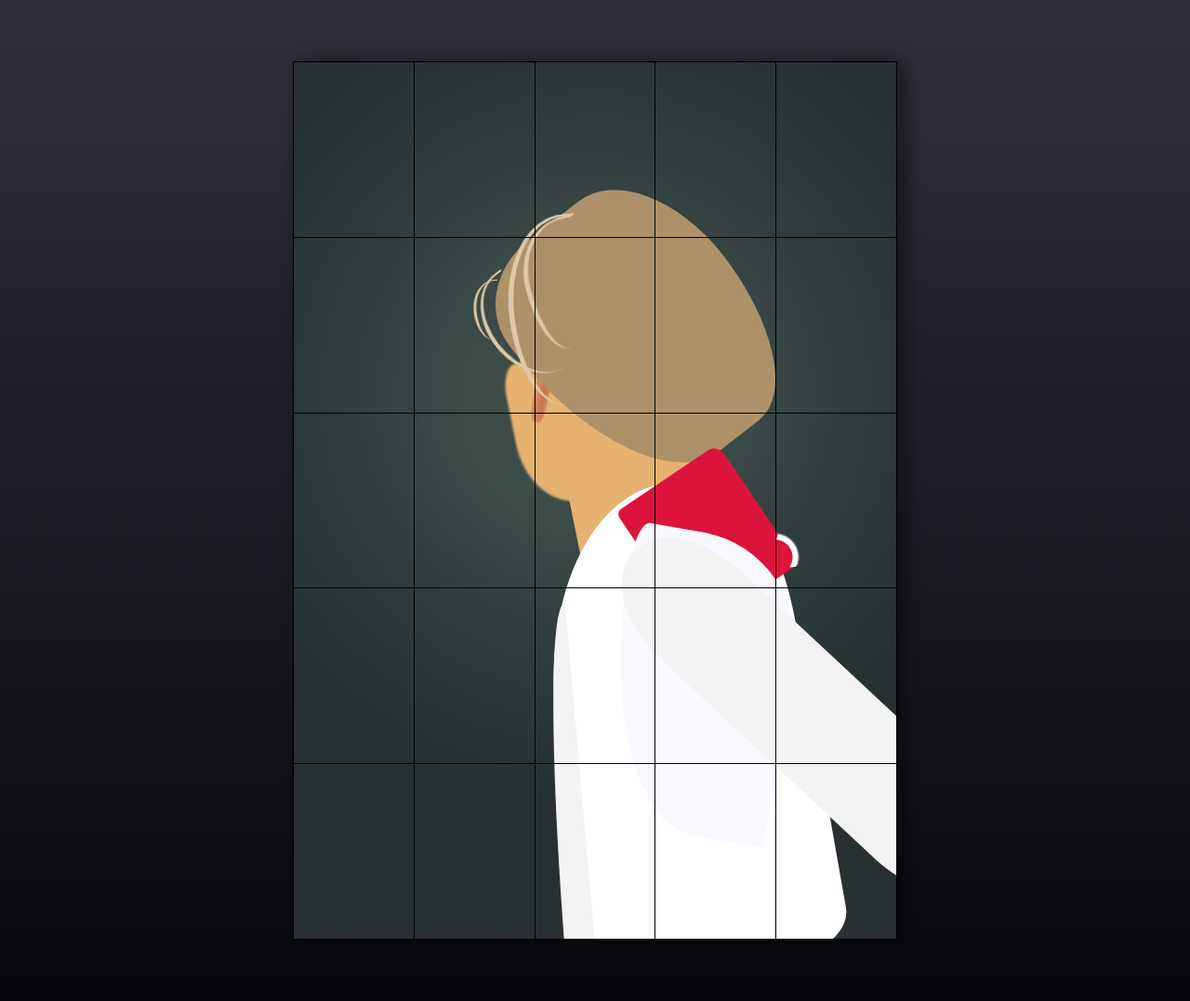
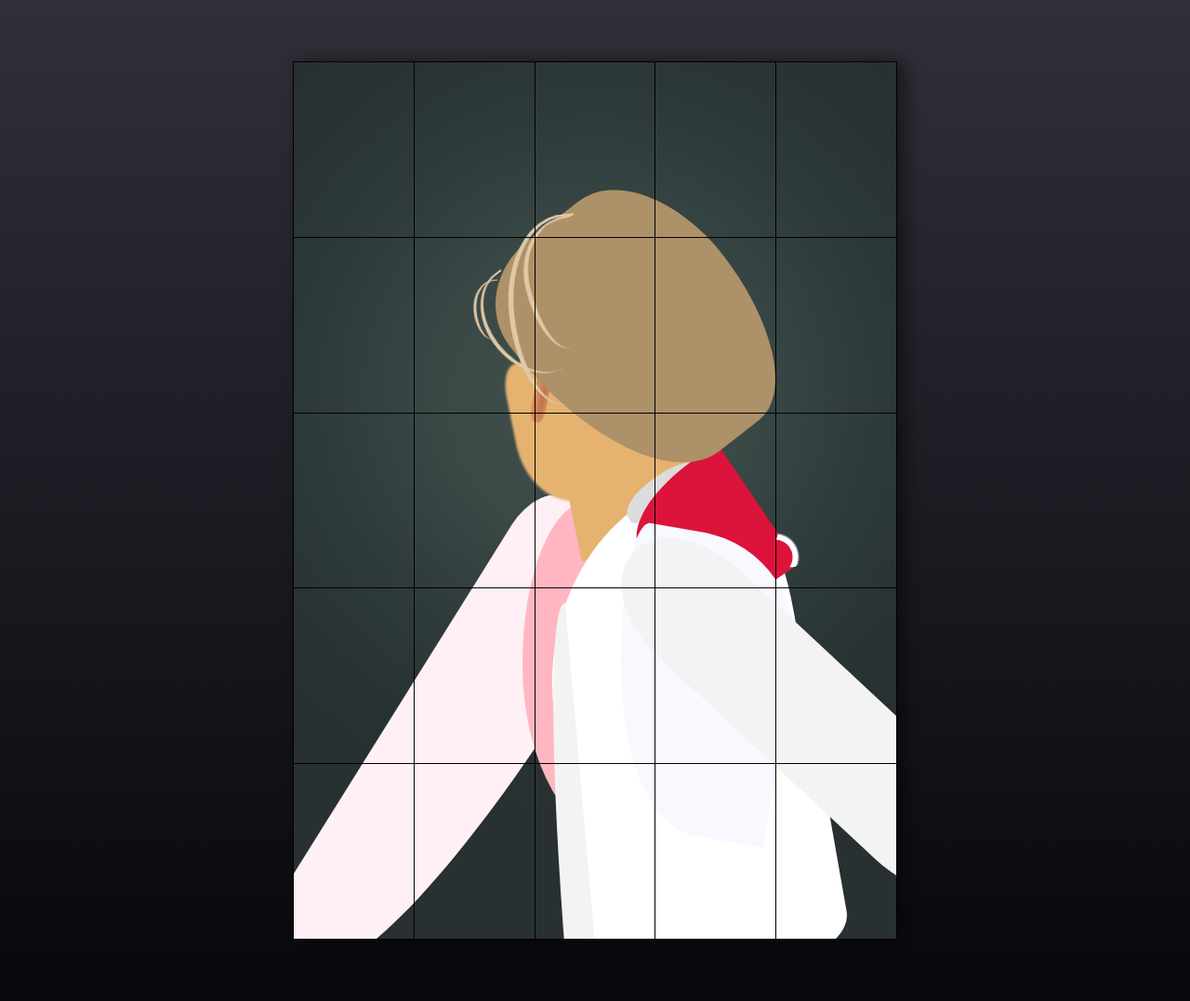
Before and after one commit to amccartney/css-betty, a Jekyll site: the page built from index.html, in a window 1280 px wide. Shown: the whole page at 93% size. Built offline with Jekyll 4.4.1, drawn with Linux system fonts in a browser that asks for light colours.

Commit message:
adding back arm and shirt

```diff
--- /dev/null
+++ b/_includes/betty-jacket-back.html
@@ -0,0 +1,2 @@
+<div class="jacket-left"></div>
+<div class="shirt-top"></div>
--- a/_sass/_base.scss
+++ b/_sass/_base.scss
@@ -125,8 +125,22 @@ body {
     width: 42%;
     height: 56%;
     background-color: white;
-    border-radius: 61% 26% 29% 0% / 51% 35% 9% 54%;
+    border-radius: 89% 26% 29% 0% / 51% 35% 9% 54%;
     transform: rotate(-10deg);
+
+    &:after {
+        content: " ";
+        width: 39px;
+        height: 101px;
+        position: absolute;
+        display: block;
+        left: 52%;
+        top: -42px;
+        background: gainsboro;
+        transform: rotate(-109deg);
+        border-radius: 30% 71% 54% 12% / 39% 69% 46% 30%;
+        z-index: -1;
+    }
 }
 
 .front-lapel {
@@ -145,7 +159,7 @@ body {
     height: 25%;
     right: 0;
     transform: rotate(66deg);
-    border-radius: 9% 9% 3% 5%;
+    border-radius: 7% 9% 3% 38% / 26% 9% 9% 100%;
 }
 
 .hood-fold {
@@ -169,6 +183,34 @@ body {
         transform: rotate(-86deg);
         border-radius: 30% / 30%;
     }
+}
+
+.jacket-left {
+    top: 47.3%;
+    left: 16%;
+    width: 23%;
+    height: 60%;
+    background-color: lavenderblush;
+    border-radius: 25% 0 51% 0 / 10% 0 70% 0;
+    transform: rotate(32deg);
+}
+
+.shirt-top {
+    top: 50%;
+    left: 38%;
+    width: 20%;
+    height: 39%;
+    background-color: lightpink;
+    border-radius: 57% 0 0 87% / 49% 0 0 54%;
+}
+
+.back-hood {
+    background-color: crimson;
+    width: 27%;
+    height: 25%;
+    right: 0;
+    transform: rotate(66deg);
+    border-radius: 7% 9% 3% 38% / 26% 9% 9% 100%;
 }
 
 .upper-arm {
--- a/index.html
+++ b/index.html
@@ -5,8 +5,9 @@ layout: default
 <div class="paper">
     <div class="container">
         {% include grid-overlay.html %}
+        {% include betty-jacket-back.html %}
         {% include betty-head.html %}
+        {% include betty-jacket.html %}
         {% include betty-hair.html %}
-        {% include betty-jacket.html %}
     </div>
 </div>
```
